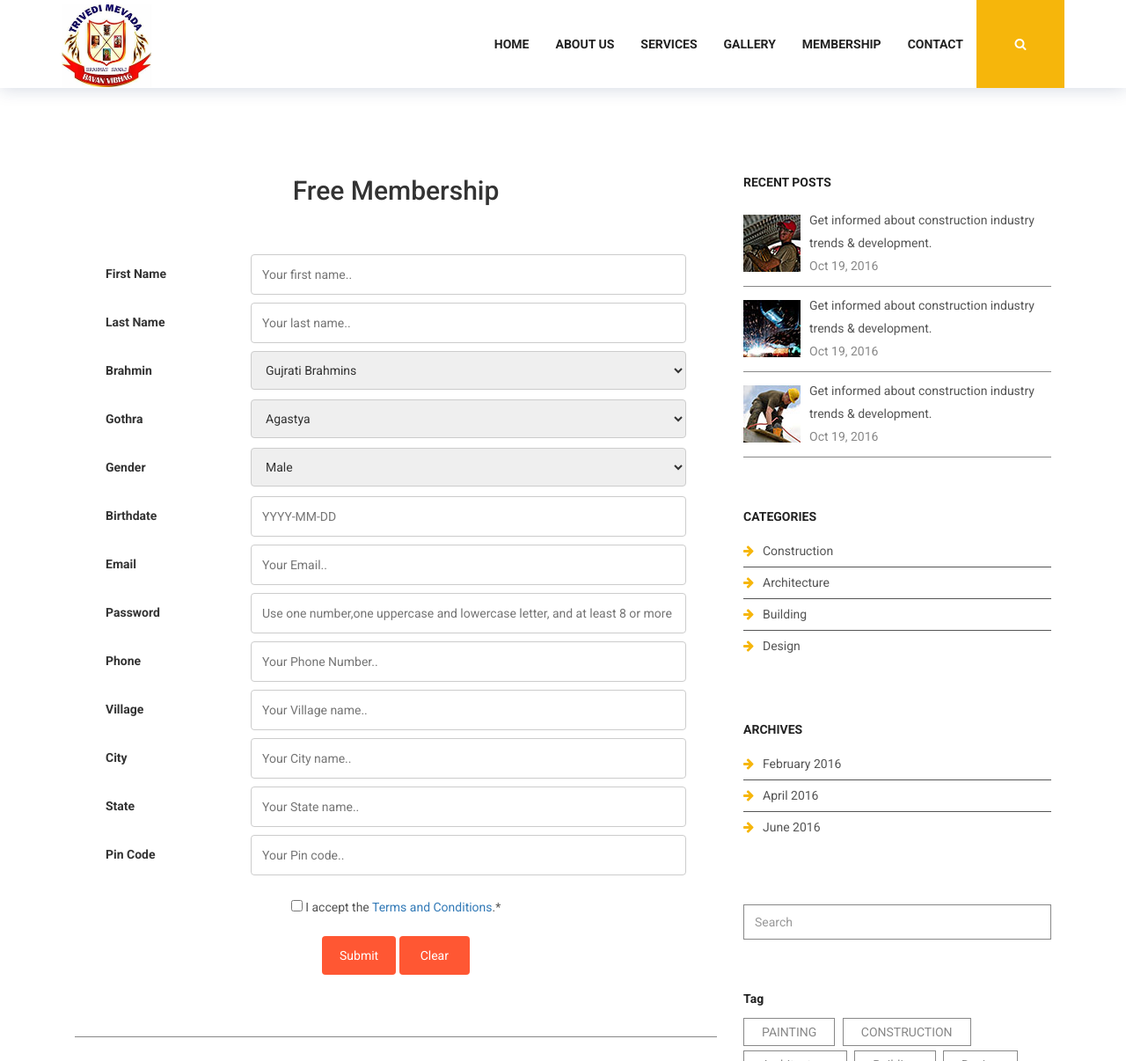
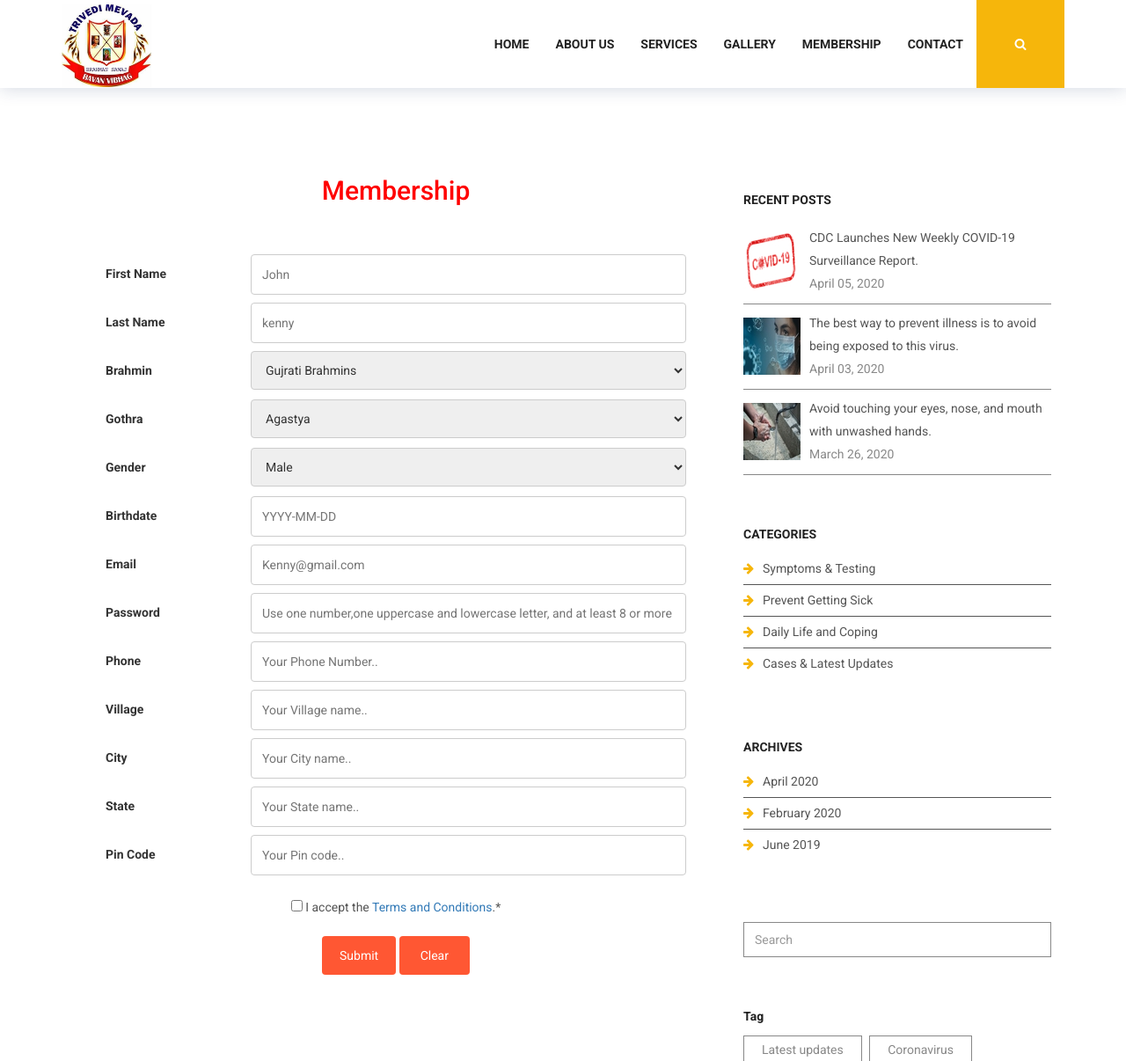
Before and after one commit to tmbs1992/tmbsbavan.co.in, a PHP site: page /Register.php in a window 1280 px wide. Shown: the part 50-1256 px from the top of the page at 88% size. Run offline with PHP 8.4, Linux system fonts and the light colour scheme.

Commit message:
fix pages

```diff
--- a/Register.php
+++ b/Register.php
@@ -116,7 +116,7 @@
         <div class="container">
             <div class="row m0 blog_row">
                 <div class="col-sm-8 main_blog">
-				<h2 align="center">Free Membership</h2>
+				<h2 style="color:red"  align="center">Membership</h2>
 					<div class="table">
 					<!-- Form---->
 						<form method="post" action="./server/process.php" >
@@ -125,7 +125,7 @@
       <label for="fname">First Name</label>
     </div>
     <div class="col-75">
-      <input type="text" id="fname" name="first_name" placeholder="Your first name.." maxlength="50" size="30" pattern="[a-zA-Z]+" required>
+      <input type="text" id="fname" name="first_name" placeholder="John" maxlength="50" size="30" pattern="[a-zA-Z]+" title="First Name should only contain letters."required>
     </div>
   </div>
     <div class="row">
@@ -133,7 +133,7 @@
       <label for="lname">Last Name</label>
     </div>
     <div class="col-75">
-      <input type="text" id="lname" name="last_name" placeholder="Your last name.." maxlength="50" size="30" pattern="[a-zA-Z]+"  required>
+      <input type="text" id="lname" name="last_name" placeholder="kenny" maxlength="50" size="30" pattern="[a-zA-Z]+" title="last Name should only contain letters." required>
     </div>
   </div>
     <div class="row">
@@ -324,7 +324,7 @@
       <label for="bday">Birthdate</label>
     </div>
     <div class="col-75">
-      <input type="text" id="bday" name="Birth_date" required pattern="\d{4}-\d{2}-\d{2}" placeholder="YYYY-MM-DD">
+      <input type="text" id="bday" name="Birth_date" required pattern="\d{4}-\d{2}-\d{2}" placeholder="YYYY-MM-DD" title="Birthdate should only contain only number.">
     </div>
   </div>
     <div class="row">
@@ -332,7 +332,7 @@
       <label for="email">Email</label>
     </div>
     <div class="col-75">
-      <input type="text" id="email" name="email" placeholder="Your Email.." maxlength="50" size="30" pattern="[^ @]*@[^ @]*" required>
+      <input type="text" id="email" name="email" placeholder="Kenny@gmail.com" maxlength="50" size="30" pattern="[^ @]*@[^ @]*" title="Please include an'@' in the email address" required>
     </div>
   </div>
       <div class="row">
@@ -340,7 +340,7 @@
       <label for="Phone">Password</label>
     </div>
     <div class="col-75">
-      <input type="text" id="password" name="password" placeholder="Use one number,one uppercase and lowercase letter, and at least 8 or more characters" maxlength="12" size="30" pattern="(?=.*\d)(?=.*[a-z])(?=.*[A-Z]).{8,}" required>
+      <input type="text" id="password" name="password" placeholder="Use one number,one uppercase and lowercase letter, and at least 8 or more characters" title="Use one number,one uppercase and lowercase letter, and at least 8 or more characters" maxlength="12" size="30" pattern="(?=.*\d)(?=.*[a-z])(?=.*[A-Z]).{8,}" required>
     </div>
   </div>
     <div class="row">
@@ -348,7 +348,7 @@
       <label for="Phone">Phone</label>
     </div>
     <div class="col-75">
-      <input type="text" id="Phone" name="Phone" placeholder="Your Phone Number.." maxlength="10" size="30" pattern="[0-9]{10}" required>
+      <input type="text" id="Phone" name="Phone" placeholder="Your Phone Number.." title="Phone Number should only contain Number." maxlength="10" size="30" pattern="[0-9]{10}" required>
     </div>
   </div>
     <div class="row">
@@ -356,7 +356,7 @@
       <label for="Village">Village</label>
     </div>
     <div class="col-75">
-      <input type="text" id="Village" name="Village" placeholder="Your Village name.." required>
+      <input type="text" id="Village" name="Village" placeholder="Your Village name.." maxlength="50" size="30" pattern="[a-zA-Z]+" title="Village Name should only contain letters." required>
     </div>
   </div>
     <div class="row">
@@ -364,7 +364,7 @@
       <label for="City">City</label>
     </div>
     <div class="col-75">
-      <input type="text" id="City" name="City" placeholder="Your City name.." required>
+      <input type="text" id="City" name="City" placeholder="Your City name.." maxlength="50" size="30" pattern="[a-zA-Z]+"  title="City Name should only contain letters." required>
     </div>
   </div>
     <div class="row">
@@ -372,7 +372,7 @@
       <label for="State">State</label>
     </div>
     <div class="col-75">
-      <input type="text" id="State" name="State" placeholder="Your State name.." required>
+      <input type="text" id="State" name="State" placeholder="Your State name.." maxlength="50" size="30" pattern="[a-zA-Z]+" title="State Name should only contain letters." required>
     </div>
   </div>
     <div class="row">
@@ -380,7 +380,7 @@
       <label for="pin">Pin Code</label>
     </div>
     <div class="col-75">
-      <input type="text" id="PinCode" name="PinCode" placeholder="Your Pin code.." maxlength="06" size="30" pattern="[0-9]{06}" required>
+      <input type="text" id="PinCode" name="PinCode" placeholder="Your Pin code.." maxlength="06" size="30" pattern="[0-9]{06}" title="postal code should only contain only number. e.g 123456" required>
     </div>
   </div>
     <div class="row">
@@ -395,117 +395,64 @@
     <input type="reset" value="Clear">
   </div>
   </form>
-				<!-- Form End ---->
+  <!-- Form End ---->
 </div>
-					<div class="client_text">
-                        <img class="img-circle" src="images/testimonial-4.jpg" alt="">
-                        <a class="client_name" href="#">Emran Khan</a>
-                        <p>Lorem Ipsum is simply dummy text of the printing and typesetting industry. Lorem Ipsum has been the industry's standard dummy text ever since the 1500s, when an unknown printer took a galley of type and scrambled it to make a type specimen book.</p>
-                        <a class="control button_all" href="#"><i class="fa fa-long-arrow-left" aria-hidden="true"></i> Construction Data Company</a>
-                        <a class="control button_all" href="#">Best Construction Management <i class="fa fa-long-arrow-right" aria-hidden="true"></i></a>
-                    </div>
-                    <div class="comment_area">
-                        <h3>2 Comment</h3>
-                        <div class="media">
-                            <div class="media-left">
-                                <a href="#">
-                                    <img class="media-object" src="images/testimonial-4.jpg" alt="">
-                                </a>
-                            </div>
-                            <div class="media-body">
-                                <a class="media-heading" href="#">Emran Khan</a>
-                                <h5>Oct 18, 2016</h5>
-                                <p>Curabitur eleifend mattis velit, gravida posuere mauris dapibus non.</p>
-                                <a class="reply" href="#">Reply</a>
-                            </div>
-                        </div>
-                    </div>
-                    <div class="comment_area reply_comment">
-                        <div class="media">
-                            <div class="media-left">
-                                <a href="#">
-                                    <img class="media-object" src="images/testimonial-1.jpg" alt="">
-                                </a>
-                            </div>
-                            <div class="media-body">
-                                <a class="media-heading" href="#">Prodip Ghosh</a>
-                                <h5>Oct 18, 2016</h5>
-                                <p>Curabitur eleifend mattis velit, gravida posuere mauris dapibus non.</p>
-                                <a class="reply" href="#">Reply</a>
-                            </div>
-                        </div>
-                    </div>
-                    <div class="post_comment">
-                        <h3>Post A Comment</h3>
-                        <form class="comment_box">
-                           <div class="col-md-6">
-                               <h4>Name</h4>
-                               <input type="text" class="form-control input_box" id="fullname" placeholder="">
-                           </div>
-                           <div class="col-md-6">
-                               <h4>Email</h4>
-                               <input type="text" class="form-control input_box" id="email" placeholder="">
-                           </div>
-                           <div class="col-md-12">
-                               <h4>Your Comment</h4>
-                               <textarea class="form-control input_box" placeholder=""></textarea>
-                               <button type="submit">Post Comment</button>
-                           </div>
-                        </form>
-                    </div>
-                </div>
+<!---comment area--->
+</div><br/>
+
+
                 <div class="col-sm-4 widget_area">
                     <div class="resent">
                         <h3>RECENT POSTS</h3>
                         <div class="media">
                             <div class="media-left">
-                                <a href="#">
-                                    <img class="media-object" src="images/blog/rs-1.jpg" alt="">
+                                <a href="https://www.cdc.gov/coronavirus/2019-ncov/prevent-getting-sick/prevention.html">
+                                    <img class="media-object" src="images/blog/rs1.jpg" alt="">
                                 </a>
                             </div>
                             <div class="media-body">
-                                <a href="">Get informed about construction industry trends &amp; development.</a>
-                                <h6>Oct 19, 2016</h6>
+                                <a href="">CDC Launches New Weekly COVID-19 Surveillance Report.</a>
+                                <h6>April 05, 2020</h6>
                             </div>
                         </div>
                         <div class="media">
                             <div class="media-left">
-                                <a href="#">
-                                    <img class="media-object" src="images/blog/rs-2.jpg" alt="">
+                                <a href="https://www.cdc.gov/coronavirus/2019-ncov/prevent-getting-sick/prevention.html">
+                                    <img class="media-object" src="images/blog/rs2.jpg" alt="">
                                 </a>
                             </div>
                             <div class="media-body">
-                                <a href="">Get informed about construction industry trends &amp; development.</a>
-                                <h6>Oct 19, 2016</h6>
+                                <a href="">The best way to prevent illness is to avoid being exposed to this virus.</a>
+                                <h6>April 03, 2020</h6>
                             </div>
                         </div>
                         <div class="media">
                             <div class="media-left">
-                                <a href="#">
-                                    <img class="media-object" src="images/blog/rs-3.jpg" alt="">
+                                <a href="https://www.cdc.gov/coronavirus/2019-ncov/prevent-getting-sick/prevention.html">
+                                    <img class="media-object" src="images/blog/rs3.jpg" alt="">
                                 </a>
                             </div>
                             <div class="media-body">
-                                <a href="">Get informed about construction industry trends &amp; development.</a>
-                                <h6>Oct 19, 2016</h6>
+                                <a href="">Avoid touching your eyes, nose, and mouth with unwashed hands.</a>
+                                <h6>March 26, 2020</h6>
                             </div>
                         </div>
                     </div>
                     <div class="resent">
                         <h3>CATEGORIES</h3>
                         <ul class="architecture">
-                            <li><a href="#"><i class="fa fa-arrow-right" aria-hidden="true"></i>Construction</a></li>
-                            <li><a href="#"><i class="fa fa-arrow-right" aria-hidden="true"></i>Architecture</a></li>
-                            <li><a href="#"><i class="fa fa-arrow-right" aria-hidden="true"></i>Building</a></li>
-                            <li><a href="#"><i class="fa fa-arrow-right" aria-hidden="true"></i>Design</a></li>
+                            <li><a href="https://www.cdc.gov/coronavirus/2019-ncov/symptoms-testing/index.html"><i class="fa fa-arrow-right" aria-hidden="true"></i>Symptoms & Testing</a></li>
+                            <li><a href="https://www.cdc.gov/coronavirus/2019-ncov/prevent-getting-sick/index.html"><i class="fa fa-arrow-right" aria-hidden="true"></i>Prevent Getting Sick</a></li>
+                            <li><a href="https://www.cdc.gov/coronavirus/2019-ncov/daily-life-coping/index.html"><i class="fa fa-arrow-right" aria-hidden="true"></i>Daily Life and Coping</a></li>
+                            <li><a href="https://www.cdc.gov/coronavirus/2019-ncov/cases-updates/index.html"><i class="fa fa-arrow-right" aria-hidden="true"></i>Cases & Latest Updates</a></li>
                         </ul>
                     </div>
                     <div class="resent">
                         <h3>ARCHIVES</h3>
                         <ul class="architecture">
-                            <li><a href="#"><i class="fa fa-arrow-right" aria-hidden="true"></i>February 2016</a></li>
-                            <li><a href="#"><i class="fa fa-arrow-right" aria-hidden="true"></i>April 2016</a></li>
-                            <li><a href="#"><i class="fa fa-arrow-right" aria-hidden="true"></i>June 2016</a></li>
+                            <li><a href="#"><i class="fa fa-arrow-right" aria-hidden="true"></i>April 2020</a></li>
+                            <li><a href="#"><i class="fa fa-arrow-right" aria-hidden="true"></i>February 2020</a></li>
+                            <li><a href="#"><i class="fa fa-arrow-right" aria-hidden="true"></i>June 2019</a></li>
                         </ul>
                     </div>
                     <div class="search">
@@ -514,12 +461,11 @@
                     <div class="resent">
                         <h3>Tag</h3>
                         <ul class="tag">
-                            <li><a href="#">PAINTING</a></li>
-                            <li><a href="#">CONSTRUCTION</a></li>
-                            <li><a href="#">Architecture</a></li>
-                            <li><a href="#">Building</a></li>
-                            <li><a href="#">Design</a></li>
-                            <li><a href="#">Design</a></li>
+                            <li><a href="#">Latest updates</a></li>
+                            <li><a href="#">Coronavirus</a></li>
+                            <li><a href="#">Symptoms</a></li>
+                            <li><a href="#">Covid-19 Cases </a></li>
+                            <li><a href="#">Daily Life</a></li>
                         </ul>
                     </div>
                 </div>
@@ -705,5 +651,7 @@ document.write(" Copyright 2020 Tmbsbavan Designed by Vishal Joshi. All rights r
     <script src="vendors/stellar/jquery.stellar.js"></script>
     <!-- Theme JS -->
     <script src="js/theme.js"></script>
+	<!-- Sweet alert JS -->
+
 </body>
 </html>
--- a/css/style.css
+++ b/css/style.css
@@ -31,6 +31,7 @@ This files contents are outlined below.
     20. Footer
     21. Responsive
 	22. Click Ads Form
+	23. registerImg
 
 
 ----------------------------------------------------*/
@@ -2021,8 +2022,9 @@ a:focus, a:hover, .btn:focus, .btn:hover, button:focus, button:hover {
   height: 50px;
   padding-left: 15px;
   width: 100%;
-  color: #d3dadf;
+  color: #000000;
   margin-bottom: 20px;
+
 }
 .all_contact_info .contact_row .send_message .contact_box .input_box.placeholder {
   color: #d3dadf;
@@ -2832,5 +2834,8 @@ input[type=submit]:hover {
 /* -- End our Click Ads Form -- */
 
 
+
+
+
 /*--------------------------------------------------*/
 /*# sourceMappingURL=style.css.map */
--- /dev/null
+++ b/desktop.ini
@@ -0,0 +1,4 @@
+[ViewState]
+Mode=
+Vid=
+FolderType=Generic
--- a/index.php
+++ b/index.php
@@ -864,7 +864,7 @@
 													<button type="button" class="close" data-dismiss="modal">&times;</button>
 												</div>
 												<div class="modal-body">
-													<h1 style="color:red"  align="center"> SIGN UP </h1>	<br/>
+													<h1 style="color:red"  align="center"> SIGN UP </h1><br/>
 													<div class="form-group">
 														<label class="control-label">Name:</label>
 														<input type="text" name="first_name" maxlength="50"  pattern="[a-zA-Z]+" class="form-control" required>
--- a/server/ads.php
+++ b/server/ads.php
@@ -22,7 +22,7 @@ $query->execute();
 $lastInsertId = $dbh->lastInsertId();
 if($lastInsertId)
 {
-echo"<script>alert('Thank you for contacting us. We will be in touch with you very soon.');
+echo"<script>alert('Good Job! Registration Successful');
 		  window.location.href = '../index.php';</script>";
 }
 else
```
Also changed, not shown: contact.php (+5 -5 lines), process1.php (deleted, +0 -33 lines), server/coonect.php (added, +40 -0 lines), server/process.php (+13 -32 lines), server/process1.php (added, +51 -0 lines), server/promo.php (added, +9 -0 lines), tmbs.sql (added, +195 -0 lines), images/registerFM.png (added), images/registerSN.png (added).
